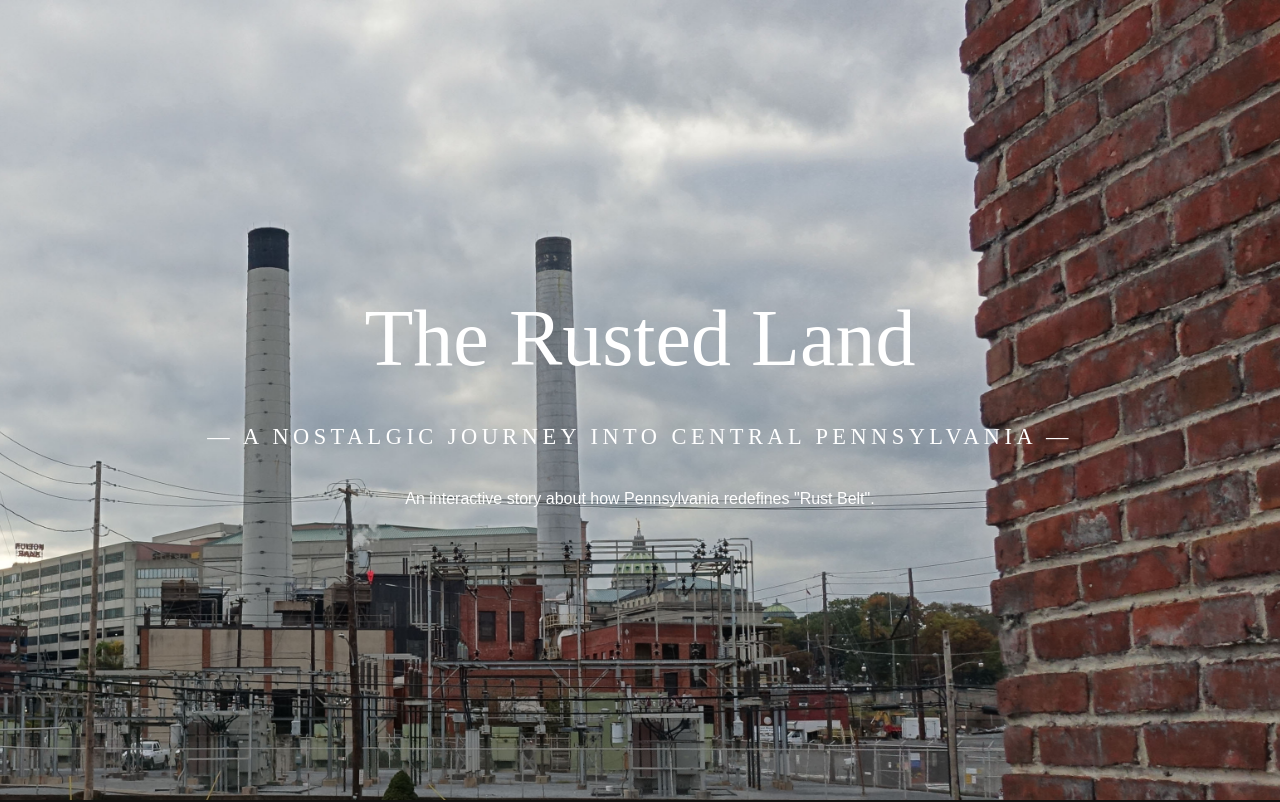
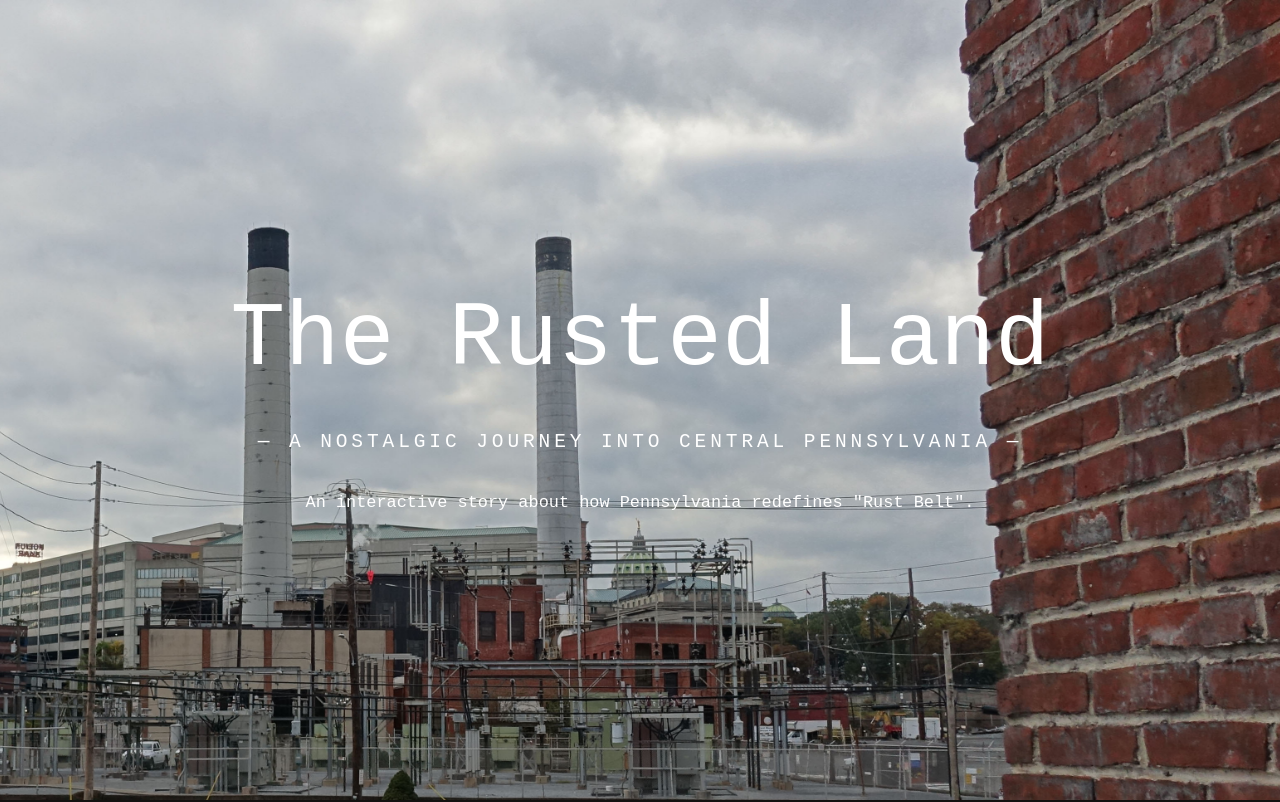
Before and after one commit to zhaoying2931/Week05HeroImage, a plain HTML site: page index.html in a window 1280 px wide. Shown: the top 802 px of the page. Drawn offline with Linux system fonts and the light colour scheme.

Commit message:
updata font

```diff
--- a/index.html
+++ b/index.html
@@ -33,9 +33,9 @@
         }
 
         header h1{
-            font-size: 5em;
-            font-weight: 100;
-            font-family: Gothic;
+            font-size: 7em;
+            font-weight: 150;
+            font-family: monospace;
 
         }
 
@@ -43,16 +43,18 @@
 
         header h2{
             text-transform: uppercase;
-            font-size: 1.4em;
+            font-size: 1.5em;
             letter-spacing: 0.2em;
             font-weight: 100;
             margin-top: 5vh;
-            font-family: serif;
+            font-family: monospace;
         }
 
         header p{
             margin-top: 5vh;
-            font-family: sans-serif;
+            font-family: monospace;
+            font-size: 1.3em;
+
         }
 
         section{
@@ -74,6 +76,7 @@
             font-weight: 100;
             max-width: 600px;
             margin: 0 auto;
+            font-family: sans-serif;
 
         }
 
```
